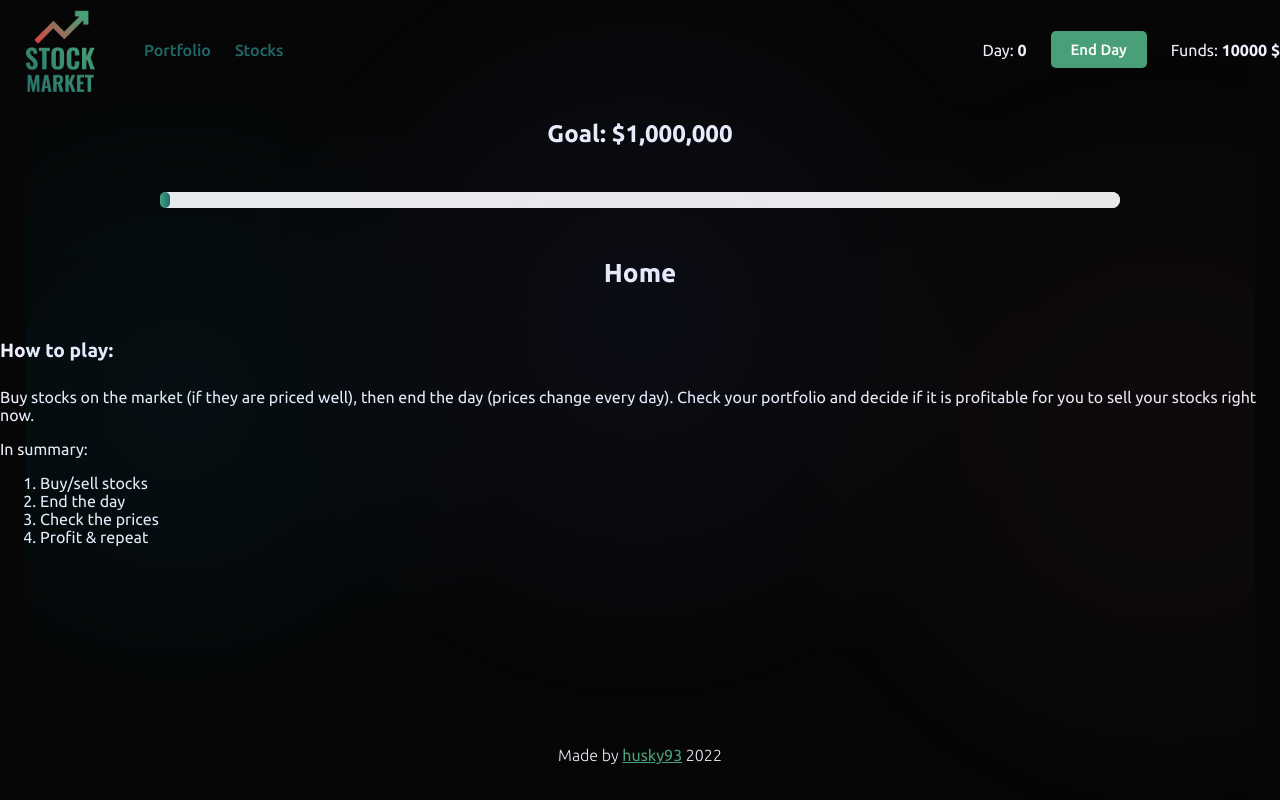
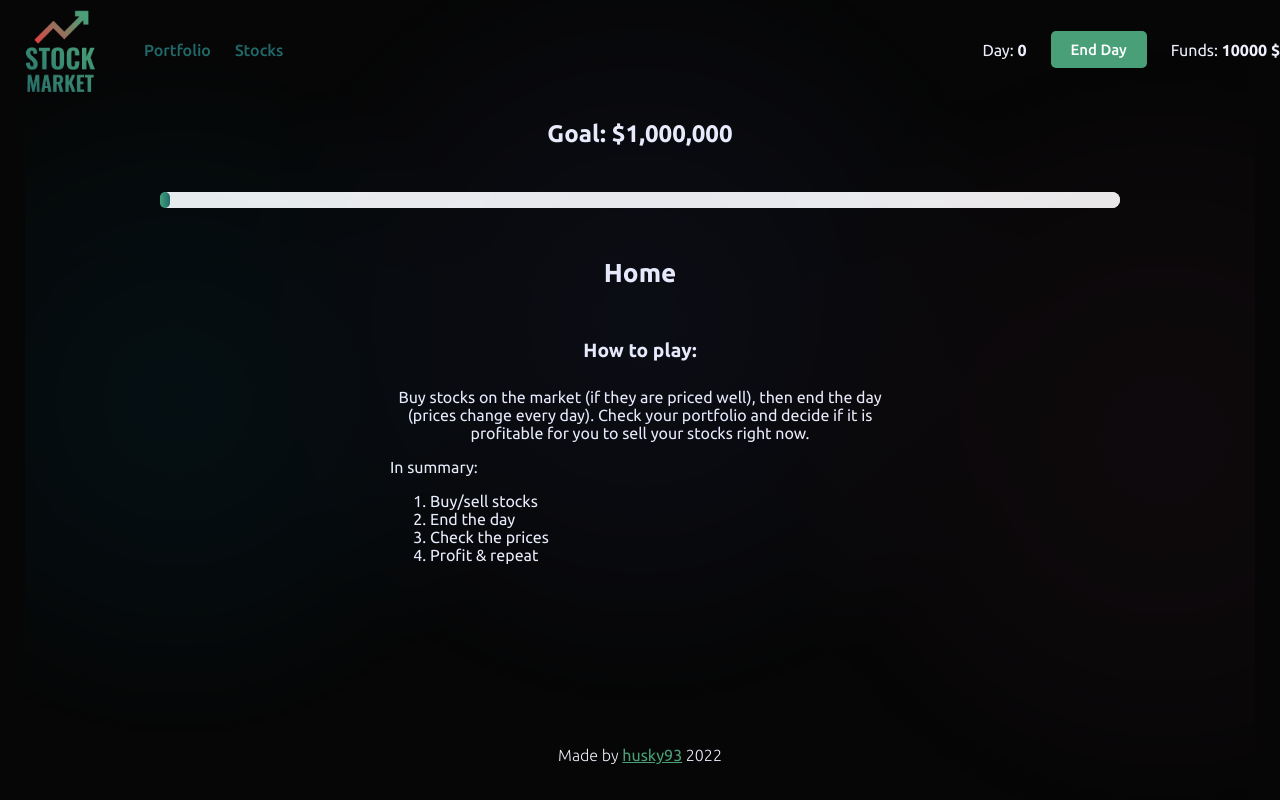
Before and after one commit to husky93/vue-stock-trader, a Vue app: page /#/ in a window 1280 px wide. Before the commit this address led to /#/vue-stock-trader/. Built offline with nearby package versions, Linux system fonts and the light colour scheme.

Commit message:
Change home content width

```diff
--- a/src/router/index.js
+++ b/src/router/index.js
@@ -4,29 +4,17 @@ import HomeView from '../views/HomeView.vue'
 const routes = [
   {
     path: '/',
-    redirect: { name: 'home' },
-  },
-  {
-    path: '/portfolio',
-    redirect: { name: 'portfolio' },
-  },
-  {
-    path: '/stocks',
-    redirect: { name: 'stocks' },
-  },
-  {
-    path: '/vue-stock-trader/',
     name: 'home',
     component: HomeView,
   },
   {
-    path: '/vue-stock-trader/portfolio',
+    path: '/portfolio',
     name: 'portfolio',
     component: () =>
       import(/* webpackChunkName: "portfolio" */ '../views/PortfolioView.vue'),
   },
   {
-    path: '/vue-stock-trader/stocks',
+    path: '/stocks',
     name: 'stocks',
     component: () =>
       import(/* webpackChunkName: "stocks" */ '../views/StocksView.vue'),
--- a/src/views/HomeView.vue
+++ b/src/views/HomeView.vue
@@ -8,6 +8,7 @@
         (prices change every day). Check your portfolio and decide if it is
         profitable for you to sell your stocks right now.
       </p>
+      <div class="inside">
         <p>In summary:</p>
         <ol>
           <li>Buy/sell stocks</li>
@@ -15,6 +16,7 @@
           <li>Check the prices</li>
           <li>Profit & repeat</li>
         </ol>
+      </div>
     </div>
   </main>
 </template>
@@ -34,6 +36,10 @@ export default {
 }
 
 .content {
+  max-width: 500px;
+}
+
+.inside {
   text-align: left;
 }
 
```
Lines whose indentation alone changed are shown as unchanged.
